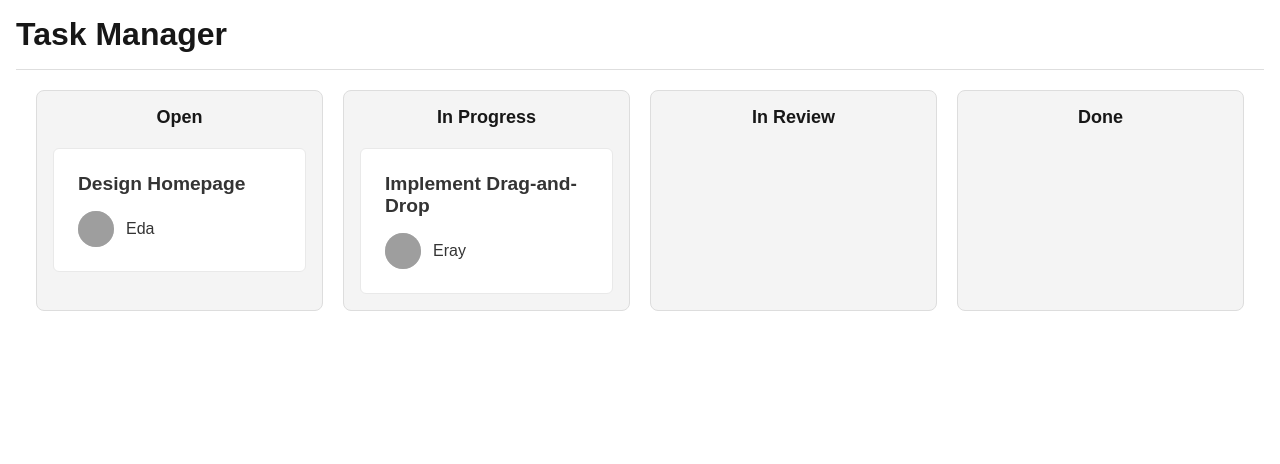
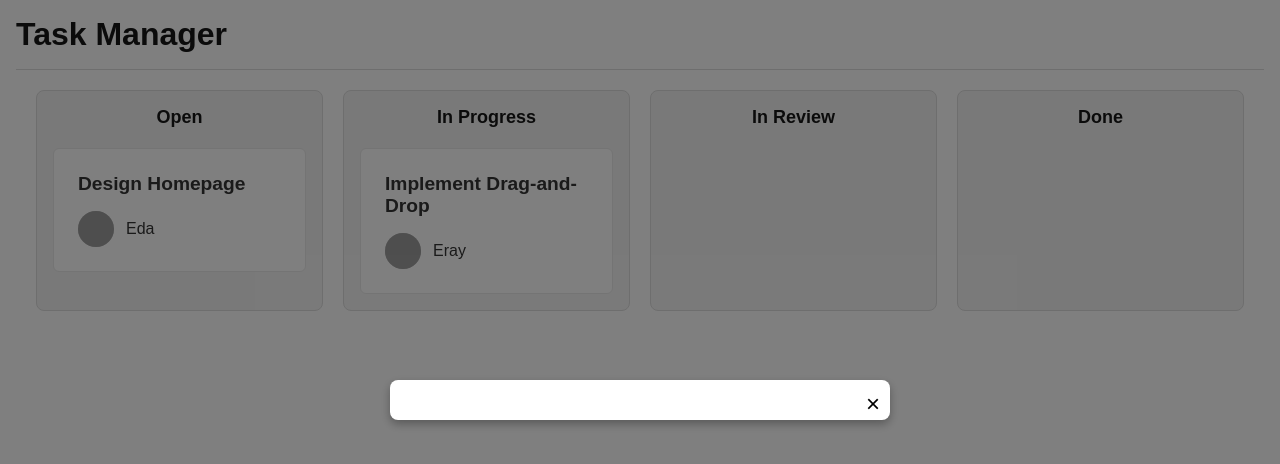
Before and after one commit to barisGultekin/task-management-board, a Next.js app: page / in a window 1280 px wide. Shown: the top 464 px of the page. Built offline with nearby package versions, Linux system fonts and the light colour scheme; grey boxes are pictures that could not be loaded.

Commit message:
Implement initial Modal component

```diff
--- a/src/app/components/Board/Board.tsx
+++ b/src/app/components/Board/Board.tsx
@@ -19,9 +19,13 @@ const Board = () => {
     dispatch(updateTaskStatus({ id: taskId, status: newStatus }));
   };
 
+  const closeModal = () => {
+    console.log("foo")
+  };
+
   return (
     <div className={styles.board}>
-
+      <Modal onClose={closeModal}/>
       {["Open", "In Progress", "In Review", "Done"].map((status) => (
         <BoardColumn
           key={status}
```
